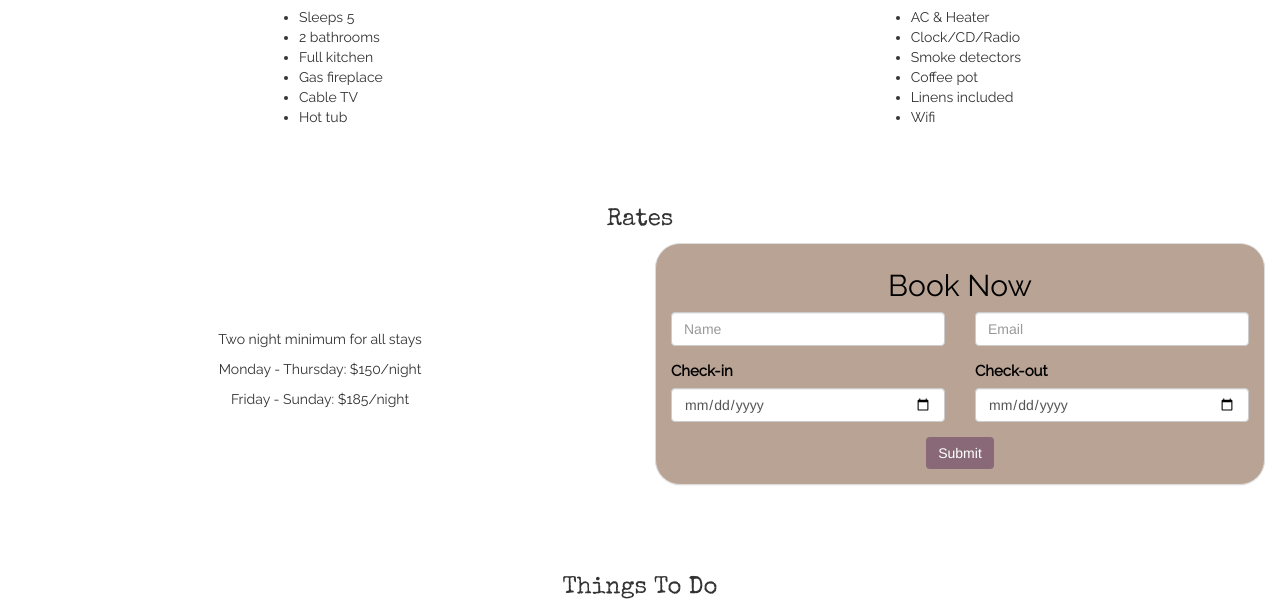
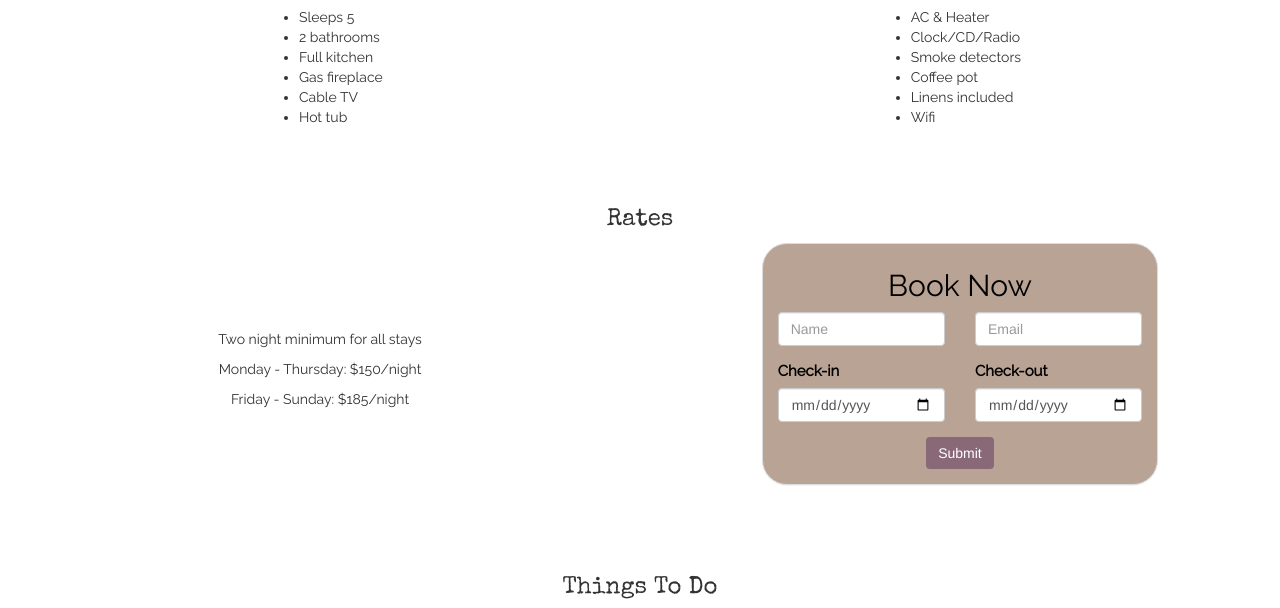
Before and after one commit to LauraSilvey/FCC-product-landing-page, a plain HTML site: page index.html in a window 1280 px wide. Shown: the part 449-1057 px from the top of the page. Drawn offline with nearby package versions, Linux system fonts and the light colour scheme; grey boxes are pictures that could not be loaded.

Commit message:
add changes to form

```diff
--- a/index.html
+++ b/index.html
@@ -73,7 +73,7 @@
           <p class="text-center">Monday - Thursday: $150/night</p>
           <p class="text-center">Friday - Sunday: $185/night</p>
         </div> <!-- rate info div -->
-        <div class="col-sm-6" id="book-now">
+        <div class="col-sm-6 col-md-4 col-md-offset-1" id="book-now">
           <div class="panel panel-default">
             <div class="panel-body">
               <h4 class="text-center">Book Now</h4>
```
